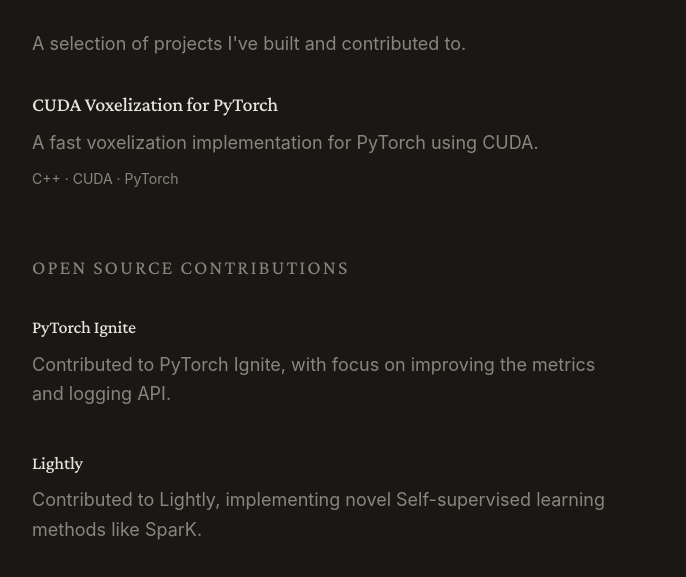
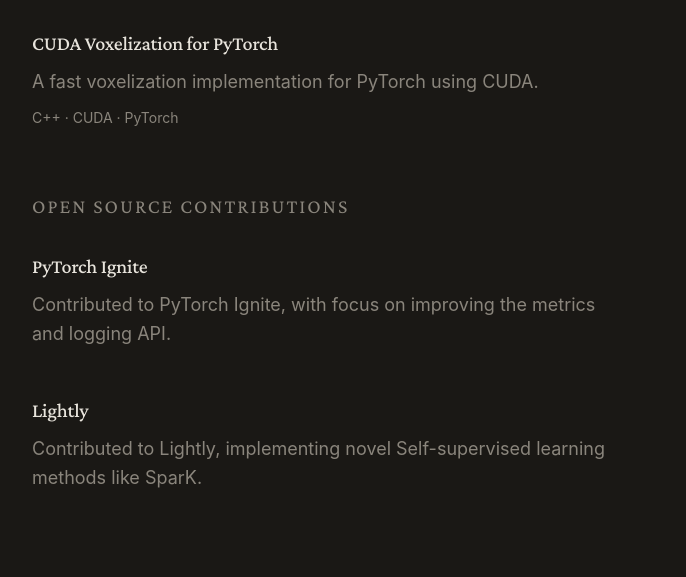
Before and after one commit to gabrielfruet/portfolio, an Astro site: page /portfolio/projects in a window 1280 px wide. Shown: the part 183-760 px from the top of the page, without its empty margins (296-982 px from the left). Built offline with nearby package versions, Linux system fonts and the light colour scheme; Astro itself is replaced by a stand-in of ours.

Commit message:
Standardize Open Source Contributions section styling

```diff
--- a/src/pages/projects.astro
+++ b/src/pages/projects.astro
@@ -34,10 +34,6 @@
     <PageHeader title="Projects" />
 
     <section class="mb-16">
-      <p class="text-muted text-lg leading-relaxed mb-8">
-        A selection of projects I've built and contributed to.
-      </p>
-
       <div class="space-y-12">
         {
           projects.map((project) => (
@@ -67,7 +63,7 @@
     <section>
       <SectionHeader title="Open Source Contributions" />
 
-      <div class="space-y-10">
+      <div class="space-y-12">
         {
           contributions.map((contribution) => (
             <article>
@@ -77,9 +73,9 @@
                 rel="noopener noreferrer"
                 class="group block"
               >
-                <h3 class="text-lg text-foreground group-hover:text-accent transition-colors duration-200 inline">
+                <h2 class="text-xl text-foreground group-hover:text-accent transition-colors duration-200 inline">
                   {contribution.title}
-                </h3>
+                </h2>
               </a>
               <p class="text-muted mt-2 leading-relaxed max-w-xl">
                 {contribution.description}
```
